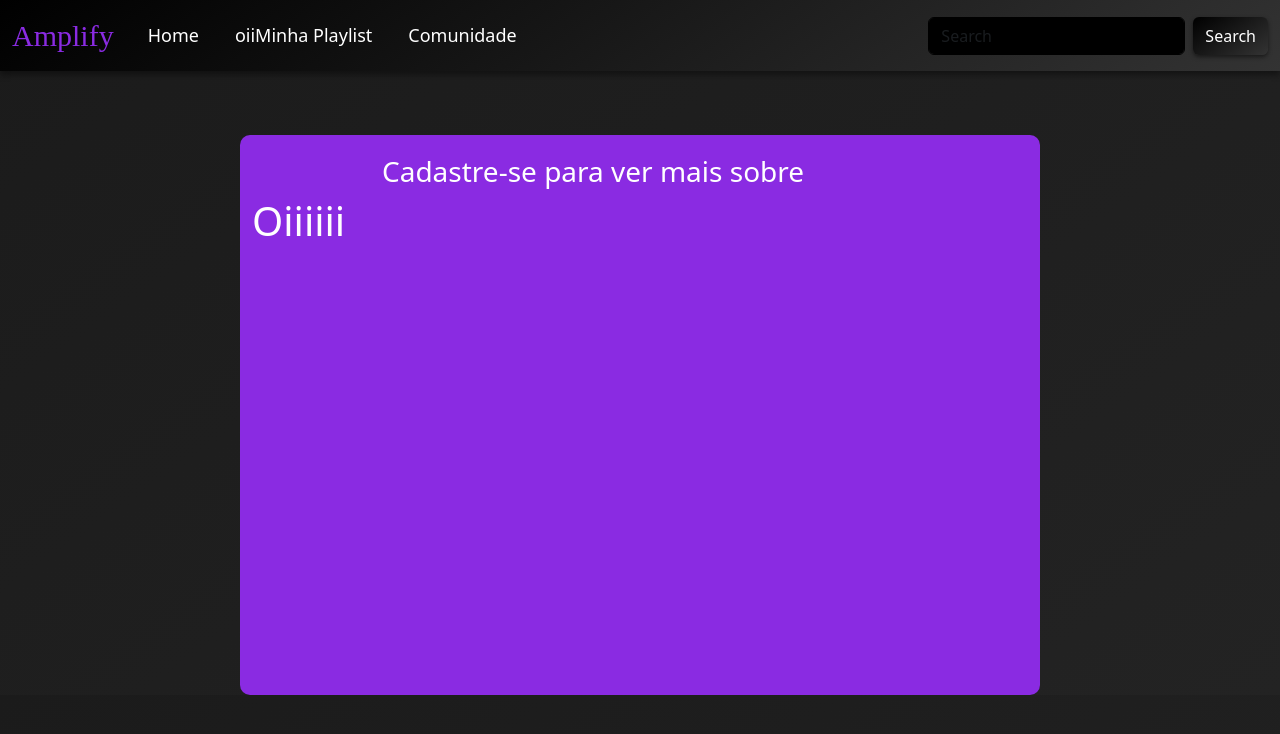
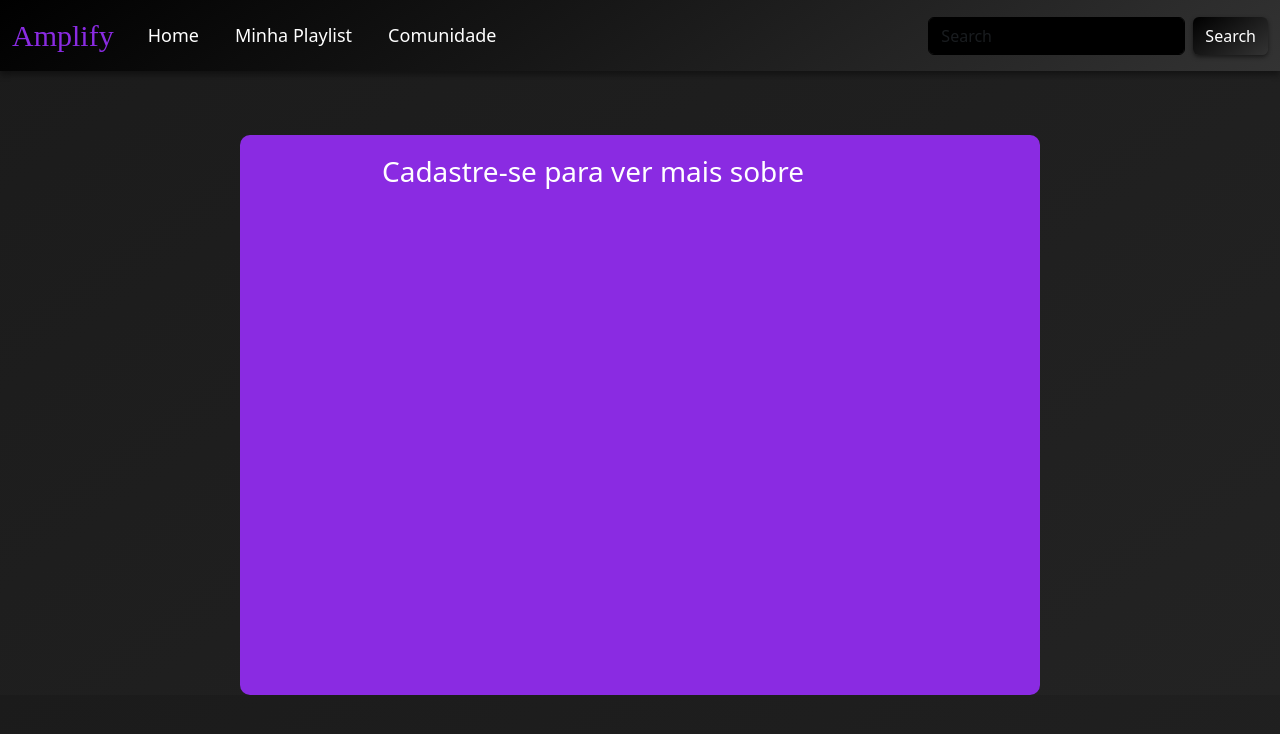
Before and after one commit to LaviniaLins/Trab.Ferias, a plain HTML site: page index.html in a window 1280 px wide. Drawn offline with nearby package versions, Linux system fonts and the light colour scheme; a web font is replaced by a local one.

Commit message:
primeira alteracao

```diff
--- a/index.html
+++ b/index.html
@@ -24,7 +24,7 @@
                 <a class="nav-link active" aria-current="page" href="#" id="navbar-brand" class="nav-link">Home</a>
               </li>
               <li class="nav-item">
-                <a class="nav-link" href="#" id="navbar-brand"> oiiMinha Playlist</a>
+                <a class="nav-link" href="#" id="navbar-brand"> Minha Playlist</a>
               </li>
               <li class="nav-item">
                 <a class="nav-link" href="#" id="navbar-brand">Comunidade</a>
@@ -40,7 +40,7 @@
 
        <div class="container" id="div1">
         <h3 style="margin-left: 130px; padding-top: 20px;">Cadastre-se para ver mais sobre </h3>
-        <H1>Oiiiiii</H1>
+
       </div>
 
     </body>
```
